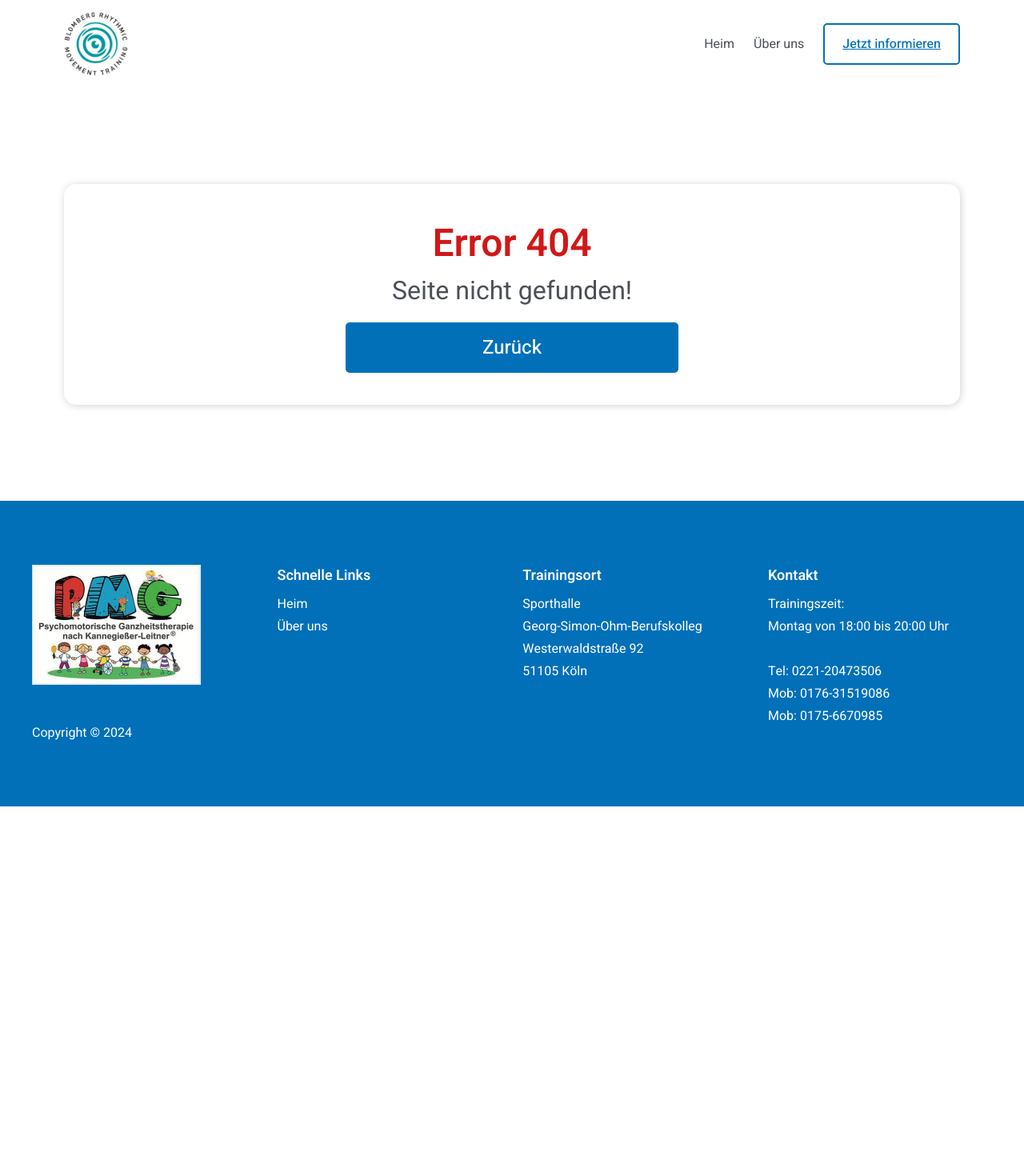
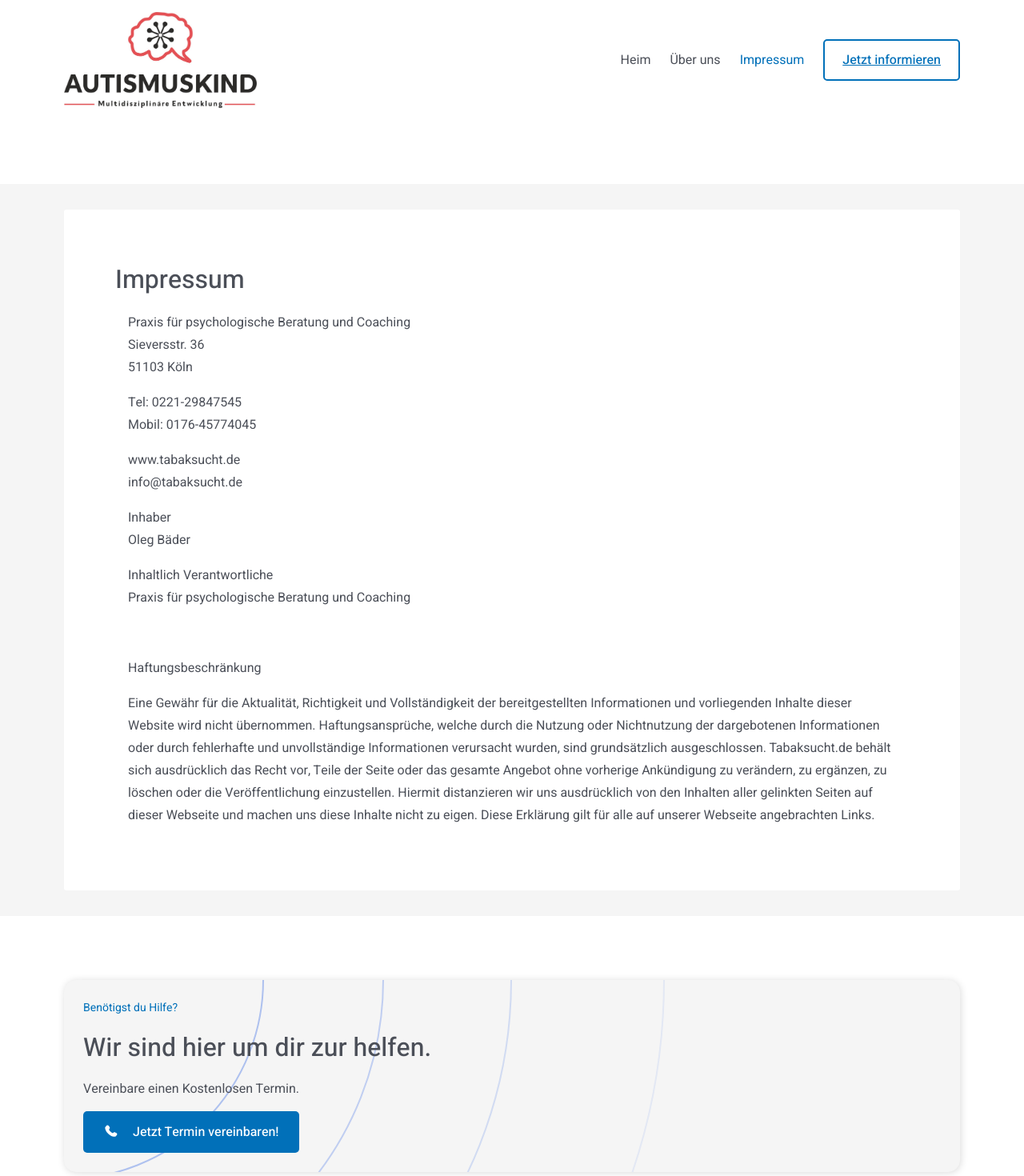
Before and after one commit to nert1n/autism-fight-club, a React (Vite) app: page /imprint in a window 1280 px wide. Shown: the top 1470 px of the page at 80% size. Before the commit the page ends 1008 px from the top, so only its background shows below. Built offline with nearby package versions, Linux system fonts and the light colour scheme.

Commit message:
feat: create new page

```diff
--- a/index.html
+++ b/index.html
@@ -2,7 +2,7 @@
 <html lang="de-DE">
   <head>
     <meta charset="UTF-8" />
-    <link rel="icon" type="image/png+xml" href="/logo.png" />
+    <link rel="icon" type="image/png+xml" href="/logo.jpg" />
     <meta name="viewport" content="width=device-width, initial-scale=1.0" />
     <title>AUTISM-FIGHT-CLUB</title>
   </head>
--- a/src/components/widgets/header/Header.module.scss
+++ b/src/components/widgets/header/Header.module.scss
@@ -12,7 +12,7 @@
 	}
 
 	&__icon {
-		height: 80px;
+		height: 120px;
 	}
 
 	&__nav {
--- a/src/components/widgets/header/index.jsx
+++ b/src/components/widgets/header/index.jsx
@@ -13,7 +13,7 @@ const Header = () => {
 
 	return (
 		<header className={styles.header}>
-			<Link to={'/'}><img className={styles.header__icon} src="/logo.png" alt="Company logo" /></Link>
+			<Link to={'/'}><img className={styles.header__icon} src="/logo.jpg" alt="Company logo" /></Link>
 			<div className={styles.header__nav}>
 				<div className={`${styles.header__navbar} ${isOpen && styles.active}`}>
 					<NavBar />
--- a/src/components/widgets/navBar/index.jsx
+++ b/src/components/widgets/navBar/index.jsx
@@ -7,10 +7,17 @@ const NavBar = () => {
 
 	return (
 		<nav className={styles.nav}>
-			<Link className={`${styles.nav__link} ${location.pathname === '/' && styles.active}`} to={''}>Heim</Link>
-			<Link className={`${styles.nav__link} ${location.pathname === '/about' && styles.active}`} to={'about'}>Über uns</Link>
+			<Link className={`${styles.nav__link} ${location.pathname === '/' && styles.active}`} to={''}>
+				Heim
+			</Link>
+			<Link className={`${styles.nav__link} ${location.pathname === '/about' && styles.active}`} to={'about'}>
+				Über uns
+			</Link>
+			<Link className={`${styles.nav__link} ${location.pathname === '/imprint' && styles.active}`} to={'imprint'}>
+				Impressum
+			</Link>
 			<div  className={styles.nav__link}>
-				<Link to={'about'}>
+				<Link to='imprint'>
 					<MainButton type="border">Jetzt informieren</MainButton>
 				</Link>
 			</div>
--- a/src/pages/home/index.jsx
+++ b/src/pages/home/index.jsx
@@ -14,7 +14,7 @@ const HomePage = () => {
 				src={'/video.mp4'}
 				controls={true}
 				controlsList="nodownload"
-				poster={'/logo.png'}
+				poster={'/logo.jpg'}
 			/>
 			<Symptoms />
 			<HelpYou />
--- /dev/null
+++ b/src/pages/imprint/Imprint.module.scss
@@ -0,0 +1,58 @@
+.main {
+	display: flex;
+	flex-direction: column;
+	gap: 5rem;
+	margin: 5rem 0;
+}
+
+.imprint {
+	background-color: #f5f5f5;
+	padding: 2rem 0;
+
+	&__holder {
+		width: 100%;
+		border-radius: 3px;
+		background-color: white;
+	}
+
+	&__content {
+		width: 100%;
+		padding: 2rem;
+
+		@media (min-width: 900px) {
+			padding: 4rem;
+		}
+	}
+
+	&__title {
+		font-size: 2rem;
+		color: var(--color-text-dark);
+		font-weight: 500;
+	}
+
+	&__subholder {
+		display: flex;
+		flex-direction: column;
+		gap: 1rem;
+		padding: 1rem;
+
+		p {
+			color: var(--color-text-dark);
+			line-height: 1.75rem;
+		}
+	}
+}
+
+.help {
+	width: 100%;
+}
+
+.container {
+	max-width: 1200px;
+	margin: 0 auto;
+	padding: 0 20px;
+
+	@media (min-width: 900px) {
+		padding: 0 40px;
+	}
+}
--- /dev/null
+++ b/src/pages/imprint/index.jsx
@@ -0,0 +1,75 @@
+import styles from './Imprint.module.scss';
+import HelpYou from '../../components/widgets/helpYou/index.jsx';
+import Header from '../../components/widgets/header/index.jsx';
+import Footer from '../../components/widgets/footer/index.jsx';
+
+const ImprintPage = () => {
+	return (
+		<>
+			<Header />
+			<main className={styles.main}>
+				<div className={styles.imprint}>
+					<div className={styles.container}>
+						<div className={styles.imprint__holder}>
+							<div className={styles.imprint__content}>
+								<h1 className={styles.imprint__title}>Impressum</h1>
+								<div className={styles.imprint__subholder}>
+									<p>
+										Praxis für psychologische Beratung und Coaching
+										<br />
+										Sieversstr. 36&nbsp;
+										<br />
+										<span>51103 Köln</span>
+									</p>
+									<p>
+										Tel: 0221-29847545
+										<br />
+										Mobil: 0176-45774045
+									</p>
+									<p>
+										www.tabaksucht.de
+										<br />
+										info@tabaksucht.de
+									</p>
+									<p>
+										Inhaber
+										<br />
+										Oleg Bäder
+									</p>
+									<p>
+										Inhaltlich Verantwortliche
+										<br />
+										Praxis für psychologische Beratung und Coaching
+									</p>
+									<p>&nbsp;</p>
+									<p>Haftungsbeschränkung</p>
+									<p>
+										Eine Gewähr für die Aktualität, Richtigkeit
+										und Vollständigkeit der bereitgestellten Informationen und vorliegenden Inhalte dieser Website wird
+										nicht übernommen. Haftungsansprüche, welche durch die Nutzung oder Nichtnutzung der dargebotenen
+										Informationen oder durch fehlerhafte und unvollständige Informationen verursacht wurden, sind
+										grundsätzlich ausgeschlossen. Tabaksucht.de behält sich ausdrücklich das Recht vor, Teile der Seite
+										oder das gesamte Angebot ohne vorherige Ankündigung zu verändern, zu ergänzen, zu löschen oder die
+										Veröffentlichung einzustellen. Hiermit distanzieren wir uns ausdrücklich von den Inhalten aller
+										gelinkten Seiten auf dieser Webseite und machen uns diese Inhalte nicht zu eigen. Diese Erklärung
+										gilt
+										für alle auf unserer Webseite angebrachten Links.
+									</p>
+								</div>
+							</div>
+						</div>
+					</div>
+				</div>
+
+				<div className={styles.help}>
+					<div className={styles.container}>
+						<HelpYou />
+					</div>
+				</div>
+			</main>
+			<Footer />
+		</>
+	);
+};
+
+export default ImprintPage;
--- a/src/routes/router.jsx
+++ b/src/routes/router.jsx
@@ -2,6 +2,7 @@ import Layout from '../layout/index.jsx';
 import HomePage from '../pages/home/index.jsx';
 import AboutPage from '../pages/about/index.jsx';
 import NotFoundPage from '../pages/not-found/index.jsx';
+import ImprintPage from '../pages/imprint/index.jsx';
 
 export const routes = [
 	{
@@ -22,4 +23,8 @@ export const routes = [
 			},
 		],
 	},
+	{
+		path: "imprint",
+		element: <ImprintPage />,
+	},
 ];
```
Also changed, not shown: public/logo.jpg (added), public/logo.png (deleted).
